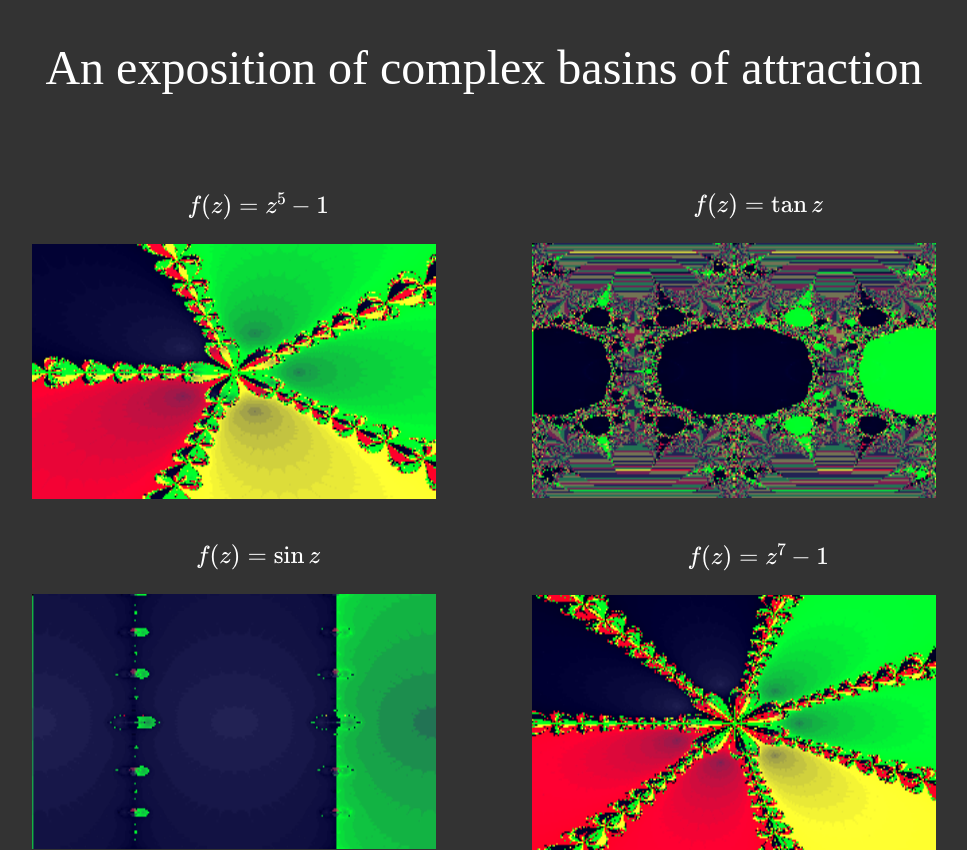
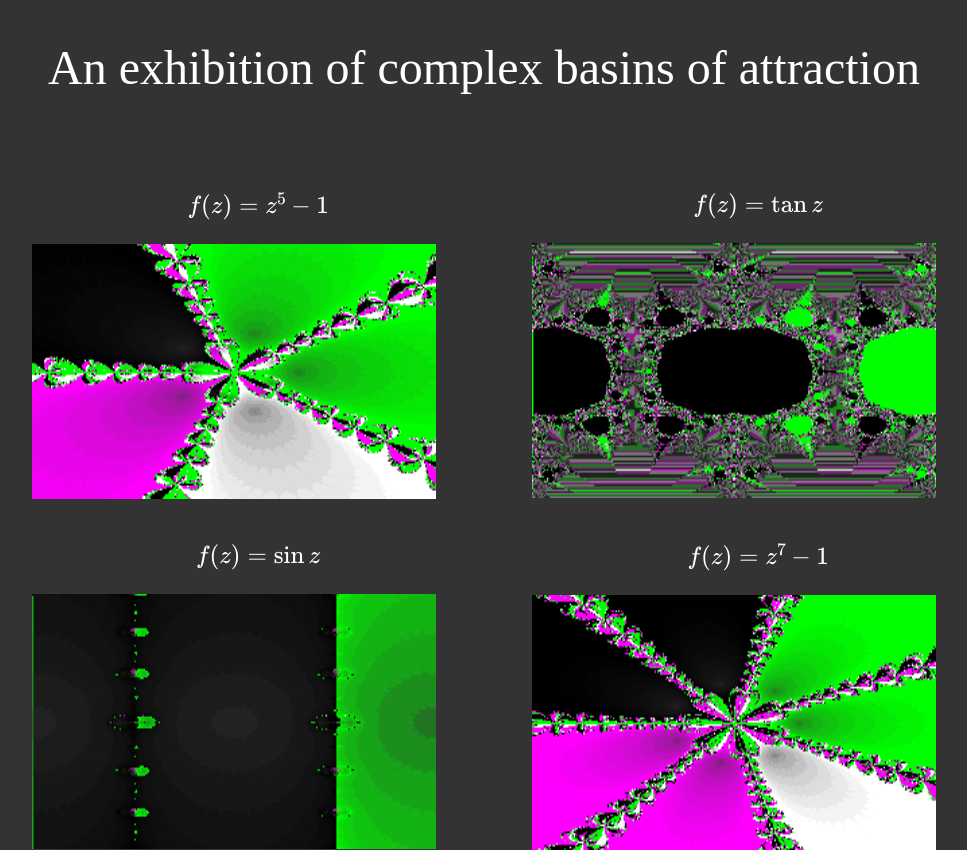
Before and after one commit to Robaina/BasinOfAttraction, a plain HTML site: page index.html in a window 1280 px wide. Shown: the whole page, without its empty margins (156-1123 px from the left). Drawn offline with nearby package versions, Linux system fonts and the light colour scheme; some packages are replaced by stand-ins of ours.

Commit message:
some changes

```diff
--- a/index.html
+++ b/index.html
@@ -25,7 +25,7 @@
   <body>
 
     <div id="title-container">
-      <div id="title">An exposition of complex basins of attraction</div>
+      <div id="title">An exhibition of complex basins of attraction</div>
     </div>
 
     <div id="grid_container">
--- a/script.js
+++ b/script.js
@@ -104,7 +104,7 @@ class ComplexCanvas {
         let real = this.real_min + i * w_step;
         let imag = this.imag_min + j * h_step;
         let z = new Complex(real, imag);
-        let out_root = this._findComplexRoot(z);
+        let out_root = this._findComplexRoot(this.f, this.fp, z);
 
         this._fillCanvasPixel(i, j, out_root);
       }
@@ -122,7 +122,7 @@ class ComplexCanvas {
 
   }
 
-  _findComplexRoot(r_0, tol=1e-6) {
+  _findComplexRoot(f, fp, r_0, tol=1e-6) {
     /* Find complex roots of function 'f' via Newton's method */
 
     function updateRootGuess(f, fp, r_n) {
@@ -131,13 +131,13 @@ class ComplexCanvas {
 
     let n_decimals = 6;
     let n_iter = 0;
-    let r_n = updateRootGuess(this.f, this.fp, r_0);;
-    let r_np1 = updateRootGuess(this.f, this.fp, r_n);
+    let r_n = updateRootGuess(f, fp, r_0);;
+    let r_np1 = updateRootGuess(f, fp, r_n);
 
     while (Math.abs(r_n.r - r_np1.r) > tol) {
       n_iter++;
       r_n = r_np1;
-      r_np1 = updateRootGuess(this.f, this.fp, r_np1);
+      r_np1 = updateRootGuess(f, fp, r_np1);
     }
     return {"root": r_np1.round(n_decimals), "niter": n_iter}
   }
@@ -148,9 +148,10 @@ class ComplexCanvas {
     // color = `rgba(${red},${green}, ${blue}, ${factor})`;
     if (factor > 0) {
         red = 50*data["root"].i*150*(1/factor);
-        blue = 50 * (1 / factor);
+        blue =  50*data["root"].i*150;
         green = 50*data["root"].r*150*(1/factor);
         color = `rgba(${red}, ${green}, ${blue}, ${factor})`;
+        //color = `rgba(${251}, ${251}, ${251}, ${factor})`;
         this.ctx.fillStyle = color;
         this.ctx.fillRect(pixel_i, pixel_j, 1, 1);
     } else {
```
